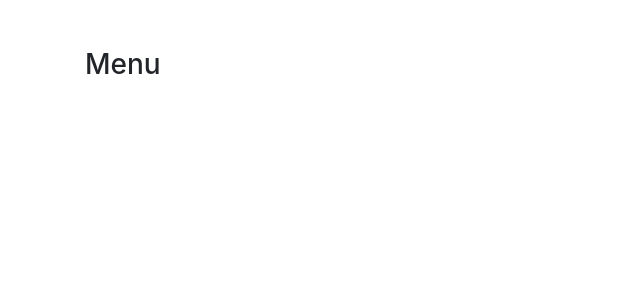
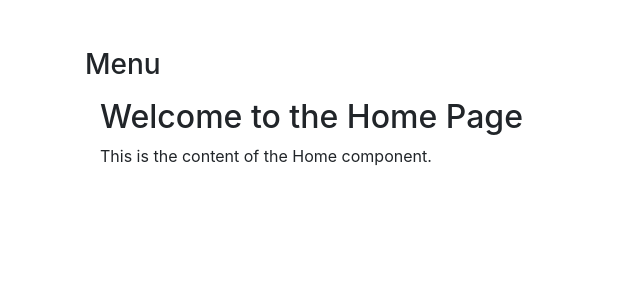
Before and after one commit to shariar-duke/e-comerce-frontend, a React (Vite) app: page / in a window 1280 px wide. Shown: the top 300 px of the page, without its empty margins (0-640 px from the left). Built offline with nearby package versions, Linux system fonts and the light colour scheme.

Commit message:
Home.jsx file updated

```diff
--- a/src/components/home/Home.jsx
+++ b/src/components/home/Home.jsx
@@ -1,8 +1,10 @@
-import Layout from "../Layout"
+import Layout from "../Layout";
+
 export default function Home() {
   return (
     <Layout title="Home Page" className="container">
-
+      <h2>Welcome to the Home Page</h2>
+      <p>This is the content of the Home component.</p>
     </Layout>
-  )
+  );
 }
```
